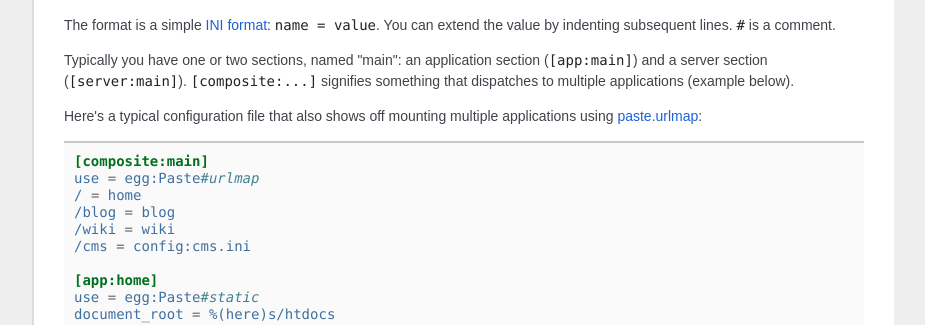
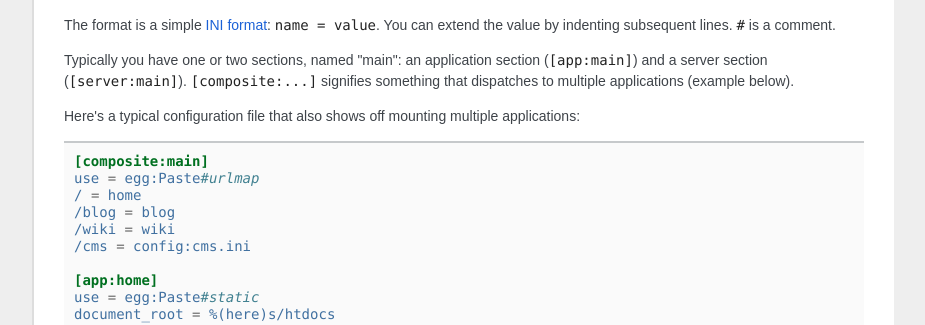
Before and after one commit to Pylons/pastedeploy, a Sphinx documentation site: the page built from docs/index.rst, in a window 1280 px wide and 900 px high, scrolled down 2571 px. Shown: the part 152-477 px from the top of the window, without its empty margins (198-1123 px from the left). Built offline with Sphinx 7.4.7, drawn with Linux system fonts in a browser that asks for light colours; some web fonts are replaced.

Commit message:
Remove link to paste.urlmap

```diff
--- a/docs/index.rst
+++ b/docs/index.rst
@@ -120,9 +120,7 @@ section (``[app:main]``) and a server section (``[server:main]``).
 ``[composite:...]`` signifies something that dispatches to multiple
 applications (example below).
 
-Here's a typical configuration file that also shows off mounting
-multiple applications using `paste.urlmap
-<https://web.archive.org/web/20160309141618/http://pythonpaste.org/modules/urlmap.html#module-paste.urlmap>`_:
+Here's a typical configuration file that also shows off mounting multiple applications:
 
 .. code-block:: ini
 
```
